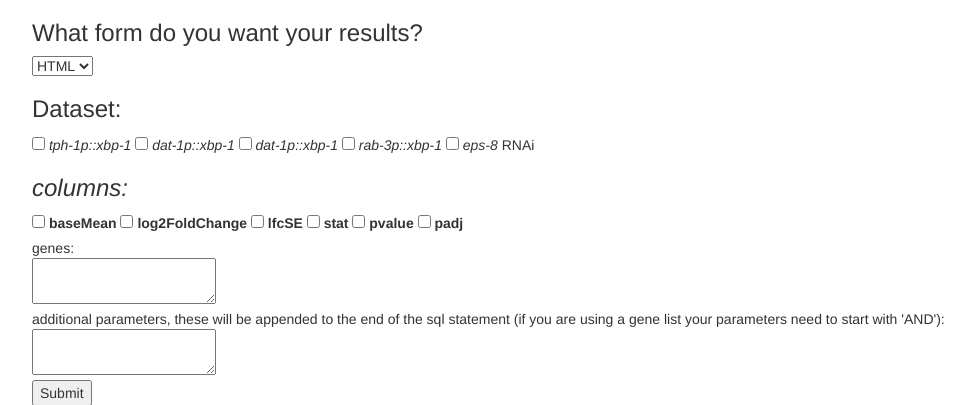
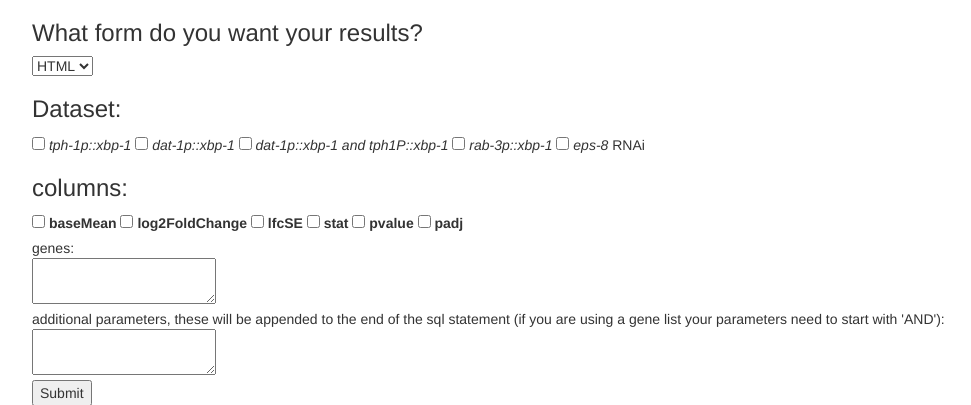
Before and after one commit to delosrogers/gene_data_explorer, a Flask app: page /mine in a window 1280 px wide. Shown: the top 405 px of the page, without its empty margins (38-1009 px from the left). Run offline with Flask 2, Linux system fonts and the light colour scheme; some libraries are stand-ins or nearby versions.

Commit message:
commit before putting laptop in for repair

```diff
--- a/src/templates/mine.html
+++ b/src/templates/mine.html
@@ -18,12 +18,12 @@
           <option value="tsv"> TSV </option>
         </select>
         <h3>Dataset:</h3>
-        <input type="checkbox" nam ="dataset" value=tph1p_v_N2> <i>tph-1p::xbp-1</i> </input>
+        <input type="checkbox" name="dataset" value=tph1p_v_N2> <i>tph-1p::xbp-1</i> </input>
         <input type="checkbox" name="dataset" value=dat1p_v_N2> <i>dat-1p::xbp-1</i> </input>
-        <input type="checkbox" name="dataset" value=dat1p_tph1p_v_N2> <i>dat-1p::xbp-1</i> </input>
+        <input type="checkbox" name="dataset" value=dat1p_tph1p_v_N2> <i>dat-1p::xbp-1 and tph1P::xbp-1</i> </input>
         <input type="checkbox" name="dataset" value=rab3p_v_N2> <i>rab-3p::xbp-1</i></input>
         <input type="checkbox" name="larryDataset" value=eps8_RNAi> <i>eps-8</i> RNAi
-        <h3><i>columns:</i></h3>
+        <h3>columns:</h3>
         <input type="checkbox" name="column" value="baseMean"> <label> baseMean </label>
         <input type="checkbox" name="column" value="log2FoldChange"> <label> log2FoldChange </label>
         <input type="checkbox" name="column" value="lfcSE"> <label> lfcSE </label>
```
Also changed, not shown: test/test_.py (added).
